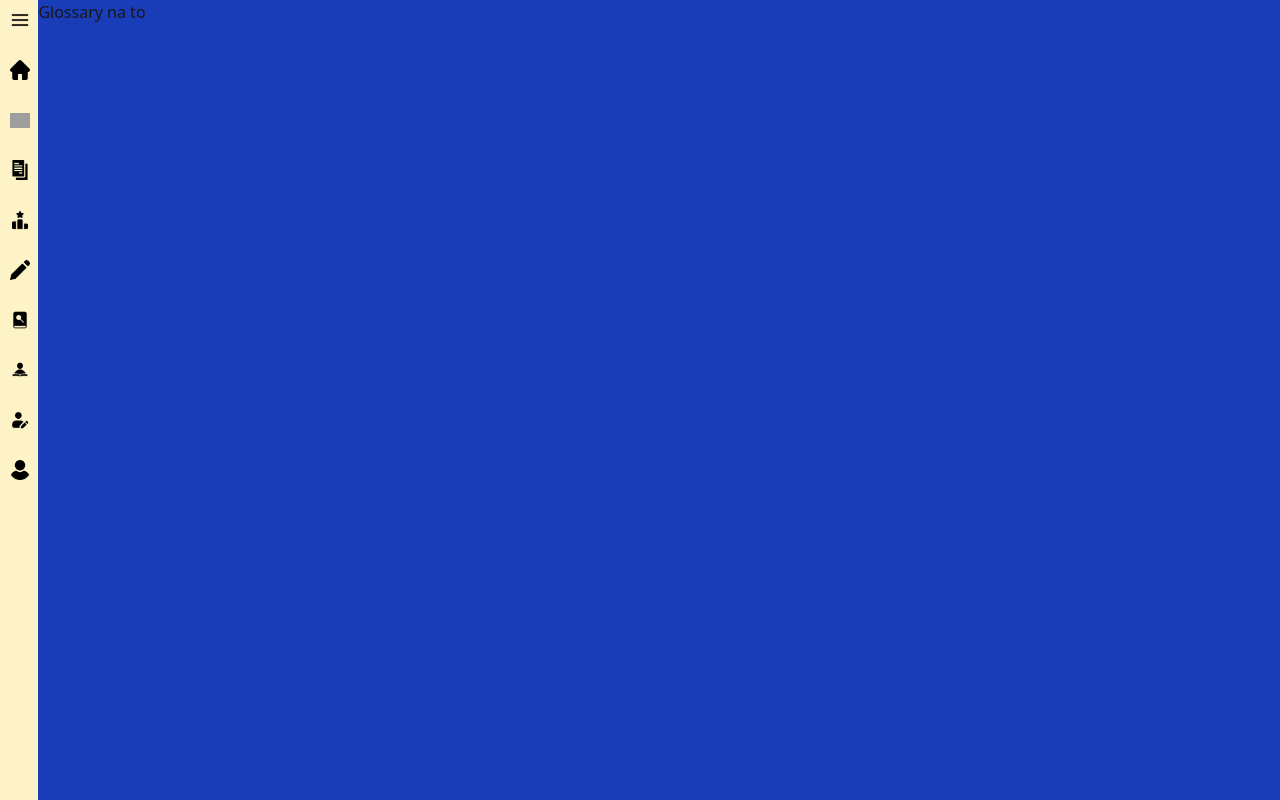
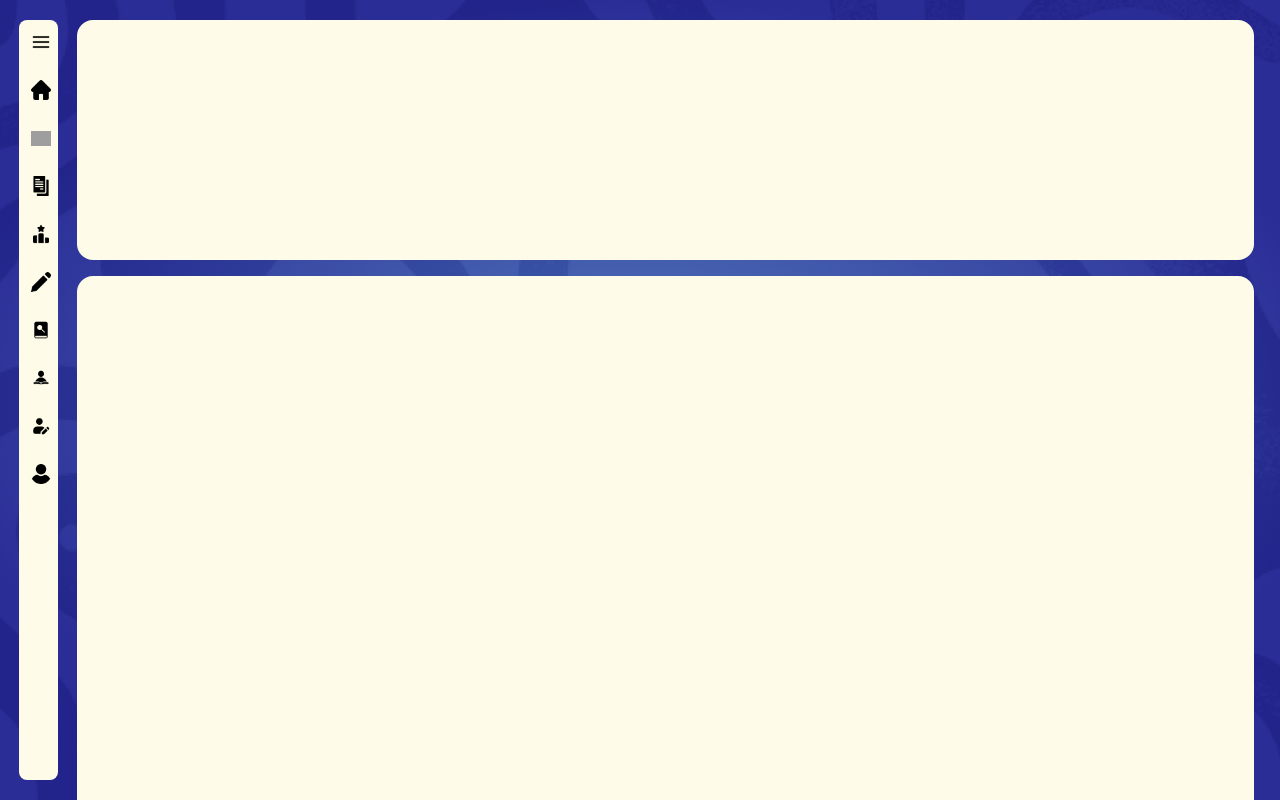
Before and after one commit to salles4/NU-Mindify-Web, a React (Vite) app: page /glossary in a window 1280 px wide. Shown: the top 800 px of the page. Built offline with nearby package versions, Linux system fonts and the light colour scheme; grey boxes are pictures that could not be loaded.

Commit message:
data tip

```diff
--- a/src/components/MenuBtn.jsx
+++ b/src/components/MenuBtn.jsx
@@ -1,11 +1,16 @@
+import { Link } from "react-router-dom";
 
-export default function MenuBtn({ icons, text, onPress }) {
+export default function MenuBtn({ icons, text, onPress, goTo, toolTip }) {
     return (
-        <div className='btn-container'>
-            <button onClick={onPress}>
-                <img src={icons} alt="menu icon" className='menu-icon' />
-            </button>
-            <h1 className='menu-text'>{text}</h1>
+        <div className='btn-container' >
+            <a className="tooltip tooltip-right" data-tip={toolTip}>
+                <Link to={goTo} className='btn-container'>
+                    <button onClick={onPress}>
+                        <img src={icons} alt="menu icon" className='menu-icon' />
+                    </button>
+                    <h1 className='menu-text'>{text}</h1>
+                </Link>
+            </a>
         </div>
     );
 }
--- a/src/index.css
+++ b/src/index.css
@@ -11,27 +11,52 @@
 .mainCont{
     @apply w-auto min-h-full flex flex-row bg-red-500;
     overflow: visible;
+    background-image: url('../src/pages/Sample/images/pattern.png');
+    background-size: cover;
+    background-repeat: no-repeat;
+    background-attachment: fixed;
 }
 
 .active-side-menu{
-    @apply w-[20%] h-lvh bg-amber-100 items-center justify-center;
+    @apply w-[20vw] h-[95vh] bg-yellow-50 mt-[2.5vh] ml-[1.5vw] rounded-xl mr-[1.5vw];
     position: sticky;
     top: 0;
 }
 
 .side-menu{
-    @apply w-[3%] h-lvh bg-amber-100 items-center justify-center;
+    @apply w-[3vw] h-[95vh] bg-yellow-50 mt-[2.5vh] ml-[1.5vw] rounded-lg mr-[1.5vw];
     position: sticky;
     top: 0;
 }
 
+/* ------------------------------------ CONTENT -------------------------------------- */
+
+.active-main-content{
+    @apply w-[75vw] h-auto flex items-center flex-col mt-[2.5vh];
+}
+.main-content{
+    @apply w-[92vw] h-auto flex items-center flex-col mt-[2.5vh];
+}
+
+
+.header{
+    @apply w-full h-[30vh] bg-yellow-50 rounded-2xl;
+}
+
+.body{
+    @apply w-full h-[120vh] bg-yellow-50 rounded-2xl mt-[2vh];
+}
+
+
+/* ------------------------------------ END CONTENT -------------------------------------- */
+
 .btn-container{
-    @apply w-full h-[5%] flex flex-row mb-[10px] items-center;
+    @apply w-full h-[5%] flex flex-row mb-[10px] items-center pl-[1px] pt-[1vh];
     cursor: pointer;
 }
 
 .menu-icon{
-    @apply w-[20px] m-[10px] ml-[10px];
+    @apply w-[20px] m-[10px] ml-[10px] ;
     cursor: pointer;
 }
 
@@ -70,11 +95,3 @@
 }
 
 /* ------------------------------------ END SIDE MENU BAR -------------------------------------- */
-
-
-.active-main-content{
-    @apply w-[80%] h-[2000px] bg-blue-800;
-}
-.main-content{
-    @apply w-[97%] h-[2000px] bg-blue-800;
-}
--- a/src/pages/Sample/Dashboard.jsx
+++ b/src/pages/Sample/Dashboard.jsx
@@ -23,10 +23,6 @@ export default function Dashboard() {
     function handleSideMenu(){
         console.log("hello");
         setActive(!isActive)
-    }
-
-    function handleGlossary(){
-
     }
 
     return (
@@ -57,12 +53,12 @@ export default function Dashboard() {
                         ''
                     }
 
-                    <Link to={'/'}><MenuBtn icons={home} text={isActive ? 'Dashboard' : ''} /></Link>
+                    <MenuBtn icons={home} text={isActive ? 'Dashboard' : ''} goTo={'/'} />
                     <MenuBtn icons={analytic} text={isActive ? 'Analytics' : ''} />
                     <MenuBtn icons={report} text={isActive ? 'Reports' : ''} />
                     <MenuBtn icons={leaderboard} text={isActive ? 'Leaderboard' : ''} />
                     <MenuBtn icons={question} text={isActive ? 'Manage Question' : ''} />
-                    <Link to={'/glossary'}><MenuBtn icons={glossary} text={isActive ? 'Manage Glossary' : ''} /></Link>
+                    <MenuBtn icons={glossary} text={isActive ? 'Manage Glossary' : ''} goTo={'/glossary'} />
                     <MenuBtn icons={student} text={isActive ? 'Manage Students' : ''} />
                     <MenuBtn icons={profile} text={isActive ? 'Profile Settings' : ''} />
                     <MenuBtn icons={account} text={isActive ? 'Account Management' : ''} />
--- a/src/pages/Sample/Glossary.jsx
+++ b/src/pages/Sample/Glossary.jsx
@@ -1,8 +1,7 @@
 import { useState } from "react";
-import { Link } from "react-router-dom";
+
 import home from './images/home.png'
 import MenuBtn from "../../components/MenuBtn";
-
 import hamburger from './images/hamburger.png'
 import halfburger from './images/halfburger.png'
 import analytic from './images/analytic.png'
@@ -25,61 +24,95 @@ export default function Glossary() {
         setActive(!isActive)
     }
 
-    function handleGlossary(){
-
-    }
-
     return (
         <>
             <div className="mainCont">
                 <div className={isActive ? 'active-side-menu' : 'side-menu'}>
 
-                     <MenuBtn icons={isActive ? halfburger : hamburger} text='' onPress={handleSideMenu} />
+                    <MenuBtn icons={isActive ? halfburger : hamburger} text='' onPress={handleSideMenu} toolTip={isActive ? null : 'Menu'} />
 
-                    {isActive ?
-                        <div className="avatar">
+                    {isActive
+                        ? <div className="avatar">
                             <div className="avatar-container">
                                 <img
                                     src="https://avatarfiles.alphacoders.com/375/thumb-1920-375159.jpeg"
                                 />
                             </div>
                         </div>
-                        :
-                        ''
+                        : ''
                     }
 
-                    {isActive ?
-                        <div className="name-container">
+                    {isActive
+                        ? <div className="name-container">
                             <h1 className="user-name">Suosuo Frieren</h1>
                             <h5 className="user-email">virgojl@students.nu-moa.edu.ph</h5>
                         </div>
-                        :
-                        ''
+                        : ''
                     }
 
-                    <Link to={'/'}><MenuBtn icons={home} text={isActive ? 'Dashboard' : ''} /></Link>
-                    <MenuBtn icons={analytic} text={isActive ? 'Analytics' : ''} />
-                    <MenuBtn icons={report} text={isActive ? 'Reports' : ''} />
-                    <MenuBtn icons={leaderboard} text={isActive ? 'Leaderboard' : ''} />
-                    <MenuBtn icons={question} text={isActive ? 'Manage Question' : ''} />
-                    <Link to={'/glossary'}><MenuBtn icons={glossary} text={isActive ? 'Manage Glossary' : ''} /></Link>
-                    <MenuBtn icons={student} text={isActive ? 'Manage Students' : ''} />
-                    <MenuBtn icons={profile} text={isActive ? 'Profile Settings' : ''} />
-                    <MenuBtn icons={account} text={isActive ? 'Account Management' : ''} />
+                    <MenuBtn
+                        icons={home}
+                        text={isActive ? 'Dashboard' : ''}
+                        goTo={'/'}
+                        toolTip={isActive ? null : 'Dashboard'}
+                    />
+                    <MenuBtn
+                        icons={analytic}
+                        text={isActive ? 'Analytics' : ''}
+                        toolTip={isActive ? null : 'Analytics'}
+                    />
+                    <MenuBtn
+                        icons={report} text={isActive ? 'Reports' : ''}
+                        toolTip={isActive ? null : 'Reports'}
+                    />
+                    <MenuBtn
+                        icons={leaderboard}
+                        text={isActive ? 'Leaderboard' : ''}
+                        toolTip={isActive ? null : 'Leaderboard'}
+                    />
+                    <MenuBtn
+                        icons={question}
+                        text={isActive ? 'Manage Question' : ''}
+                        toolTip={isActive ? null : 'Manage Question'}
+                    />
+                    <MenuBtn
+                        icons={glossary}
+                        text={isActive ? 'Manage Glossary' : ''}
+                        goTo={'/glossary'}
+                        toolTip={isActive ? null : 'Manage Glossary'}
+                    />
+                    <MenuBtn
+                        icons={student}
+                        text={isActive ? 'Manage Students' : ''}
+                        toolTip={isActive ? null : 'Manage Students'}
+                    />
+                    <MenuBtn
+                        icons={profile}
+                        text={isActive ? 'Profile Settings' : ''}
+                        toolTip={isActive ? null : 'Profile Settings'}
+                    />
+                    <MenuBtn
+                        icons={account}
+                        text={isActive ? 'Account Management' : ''}
+                        toolTip={isActive ? null : 'Account Management'}
+                    />
 
-                    {
-                        isActive ?
-                        <div className="logout-container">
+                    {isActive
+                        ?<div className="logout-container">
                             <button className="logout-btn">LOGOUT</button>
                         </div>
-                        :
-                        ''
+                        : ''
                     }
 
                 </div>
 
                 <div className={isActive ? "active-main-content" : 'main-content'}>
-                    <h1>Glossary na to</h1>
+                    <div className="header">
+
+                    </div>
+                    <div className="body">
+
+                    </div>
                 </div>
             </div>
         </>
```
Also changed, not shown: src/components/glossaryComps/GlossTerms.jsx (added, +7 -0 lines).
